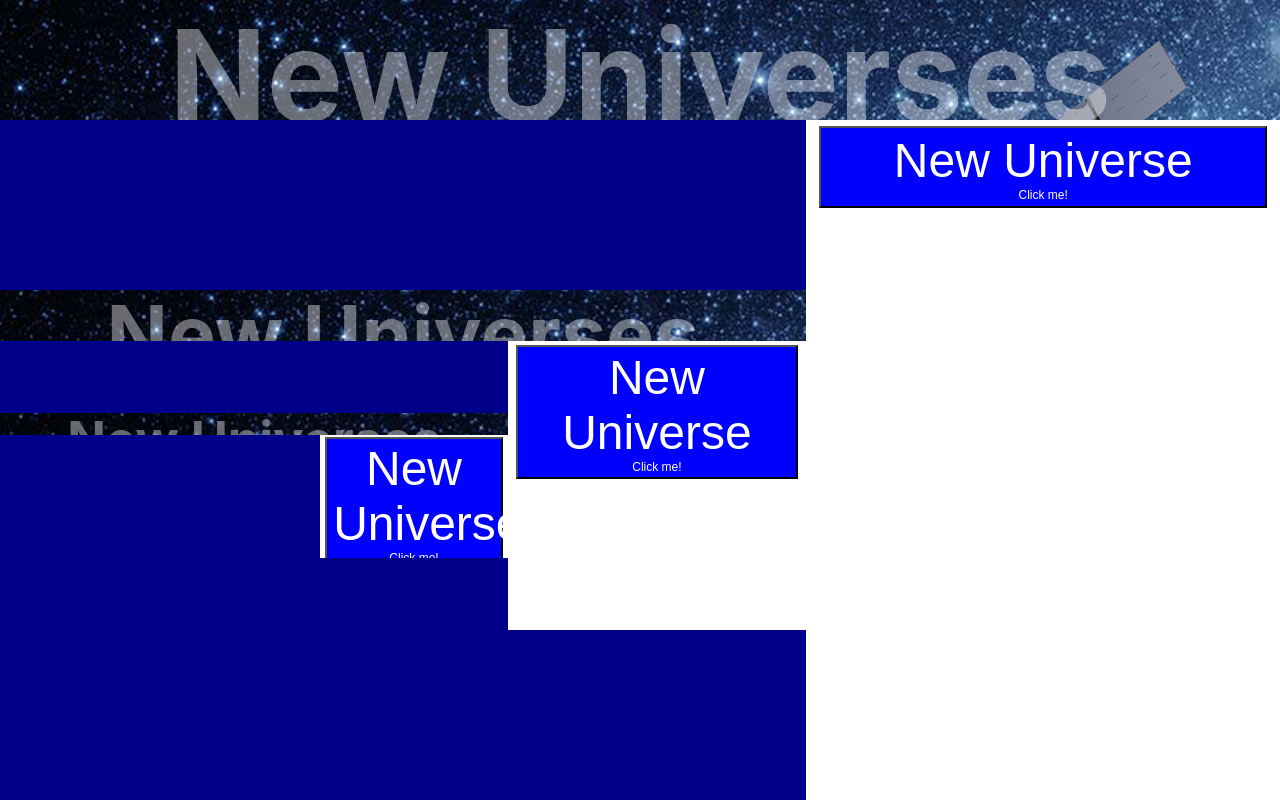
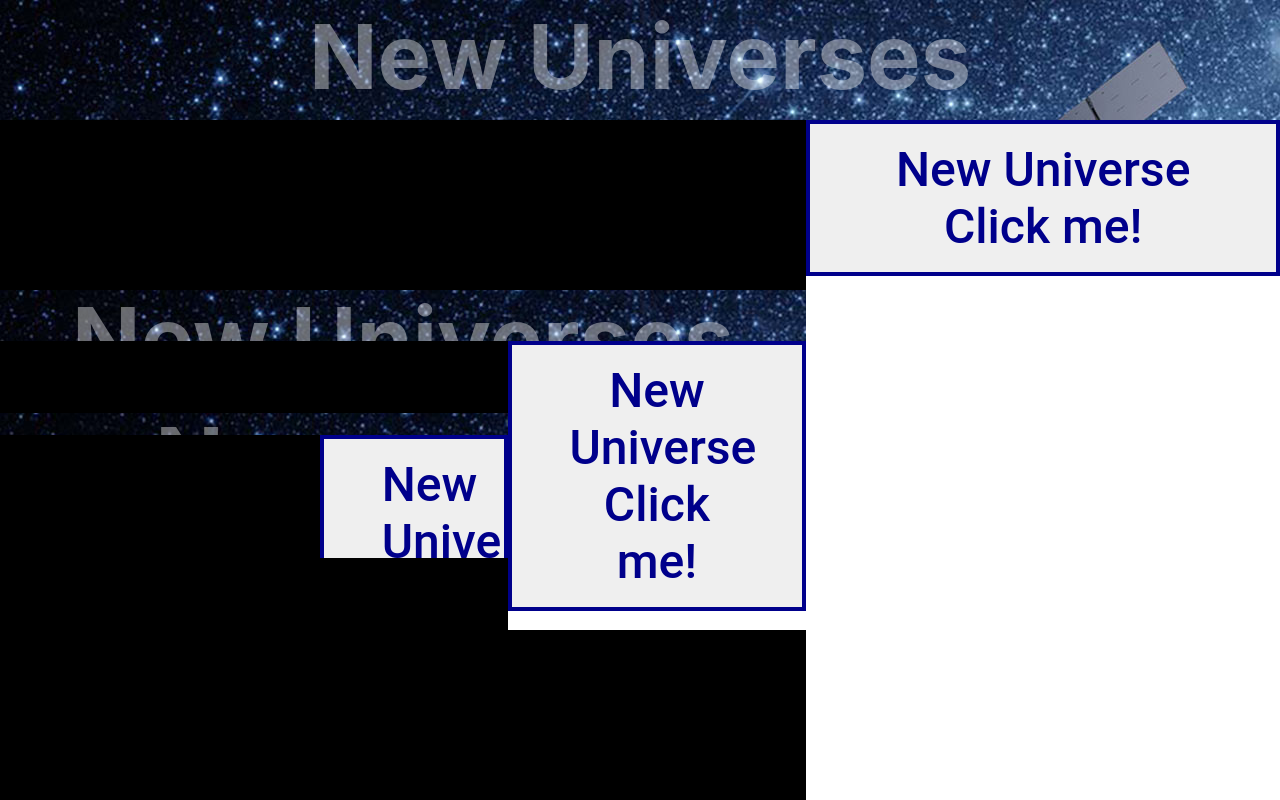
Before and after one commit to digitalmachines/New-Universe, a React (Create React App) app: page / in a window 1280 px wide. Built offline with nearby package versions, Linux system fonts and the light colour scheme; no server answers.

Commit message:
changed button styling

```diff
--- a/src/styles.css
+++ b/src/styles.css
@@ -32,7 +32,7 @@
     color: white;
     opacity: 0.4;
     /* border: 1px solid red;  */
-    font-size: 10vw;
+    font-size: 90px;
 }
 
 
@@ -51,7 +51,7 @@
     }
 
 .photo-container{
-    background-color: darkblue;
+    background-color: black;
     display: flex;
     justify-content: center;
     align-items: center;
@@ -76,11 +76,10 @@
 }
 
 .text-container{
-    width: 35%;
+    width: 37%;
     height: 83%;
     margin: 0%;
-    padding: 0.5%;
-    padding-right: 1%;
+    padding: 0%;
     font-family: Arvo;
 }
 
@@ -92,14 +91,19 @@
 }
 .photo-copyright{
     width: 100%;
+    margin: 0%;
     text-align: center;
 }
 .photo-date{
     width: 100%;
+    margin: 0%;
     text-align: center;
 }
 .photo-caption{
-    width: 100%;
+    width: 90%;
+    margin: 0%;
+    padding-left: 5%;
+    padding-right: 5%;
     text-align: left;
 }
 
@@ -109,24 +113,26 @@
     padding: 0%;
 }
 
-.button{
+.button-container .button {
+    display: inline-block;
     width: 100%;
-    padding-top: 1%;
-    padding-bottom: 1%;
-    background-color: blue;
-    color: white;
+    padding: 0.35em 1.2em;
+    border: 0.1em solid darkblue;
+    margin: 0 0.3em 0.3em 0;
+    box-sizing: border-box;
+    text-decoration: none;
+    font-family: 'Roboto',sans-serif;
+    font-weight: 500;
     font-size: 3em;
+    color: darkblue;
     text-align: center;
-    transition: 0.5s;
-}
+    transition: all 0.2s;
+    }
 
-.button:hover {
-    background-color: red;
-}
-
-.button .click{
-    font-size: 0.25em;
-}
+.button-container .button:hover{
+    color:white;
+    background-color:darkblue;
+    }
 
 .caption{
     font-style: italic;
```
